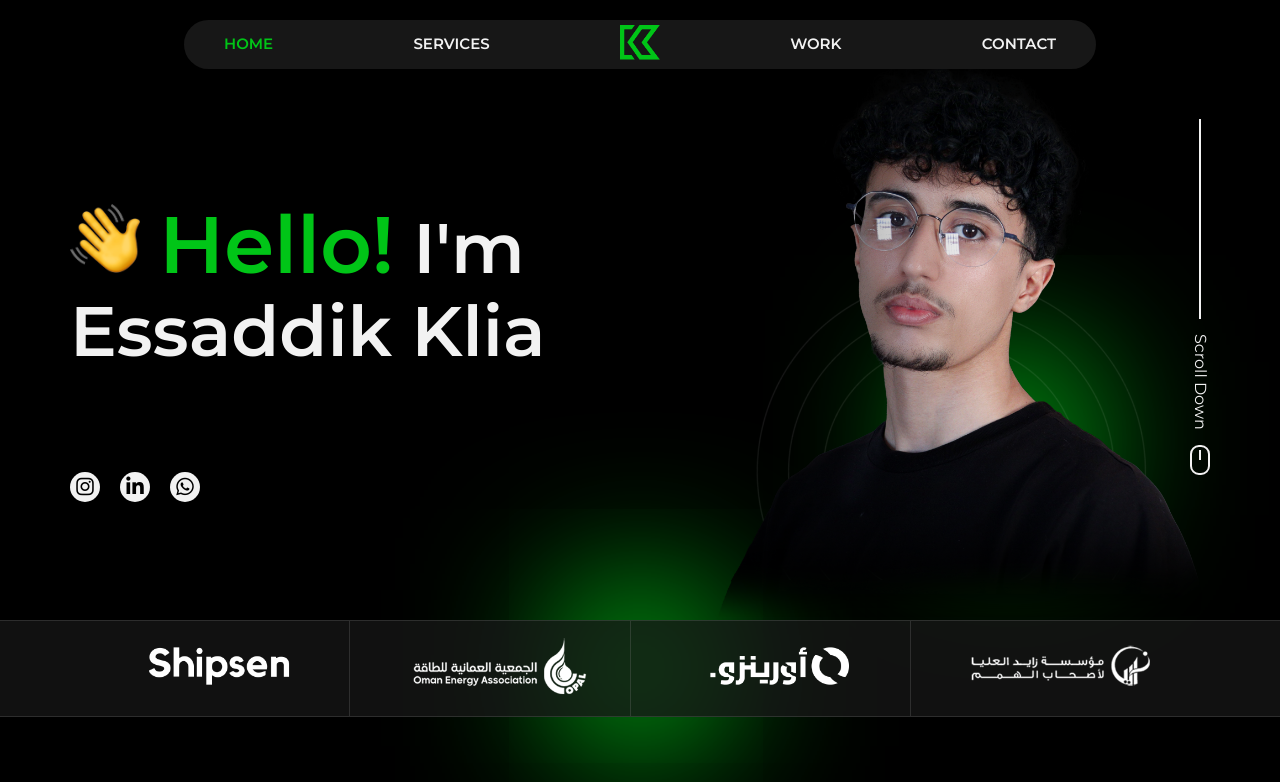
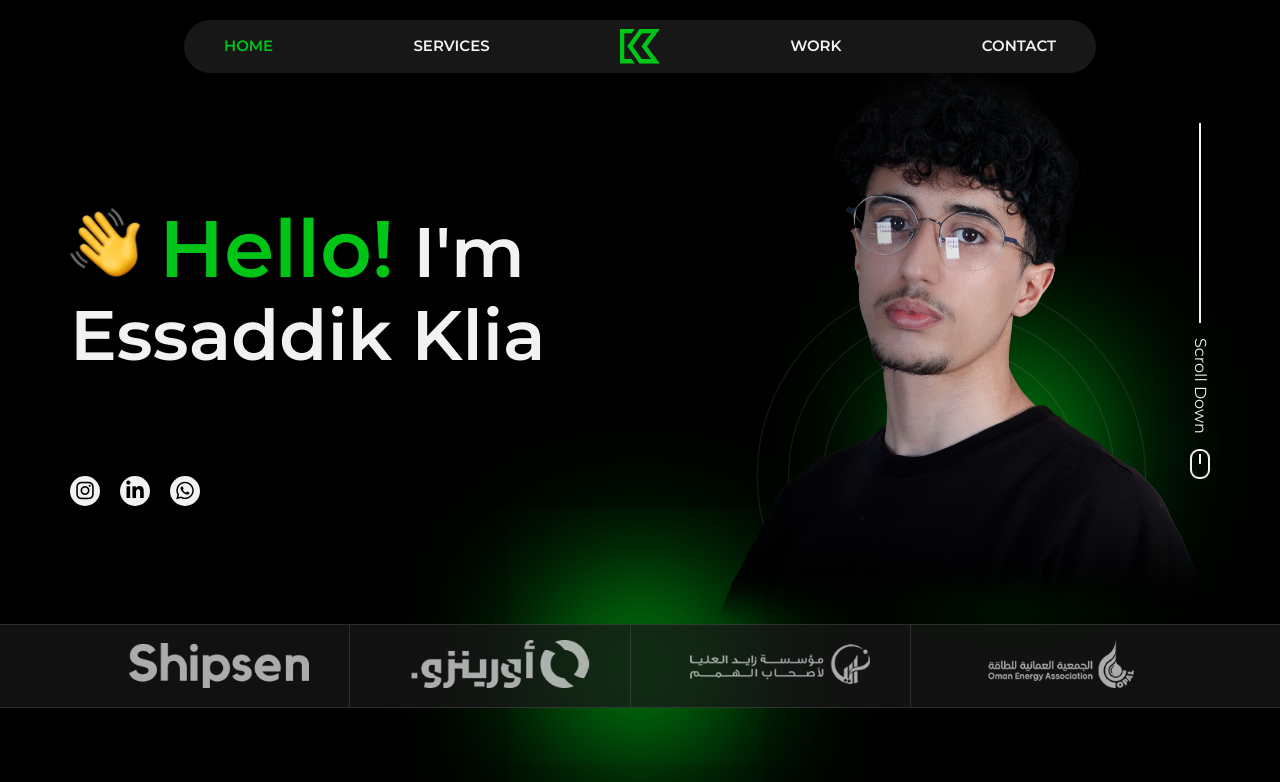
Before and after one commit to Amineolhint/Essaddik, a plain HTML site: page index.html in a window 1280 px wide. Shown: the top 782 px of the page. Drawn offline with Linux system fonts and the light colour scheme.

Commit message:
The index.html and style.css file has been modified and the image has been added

```diff
--- a/CSS/style.css
+++ b/CSS/style.css
@@ -144,6 +144,7 @@ header .container .navbar li .active {
 }
 
 header .container .logo img {
+    padding-top: 4px;
     width: 40px;
     max-width: 100%;
 }
@@ -194,6 +195,7 @@ header .container .logo img {
 .landing .line-right .text {
     writing-mode: vertical-rl;
 }
+
 @media (max-width: 768px) {
     .landing .line-right {
         display: none;
--- a/index.html
+++ b/index.html
@@ -77,16 +77,16 @@
         <div class="lamps lamp-center"></div>
         <div class="container">
             <div class="box">
-                <img src="images/c1.png">
+                <img src="images/x1.png">
             </div>
             <div class="box">
-                <img src="images/c2.png">
+                <img src="images/x2.png">
             </div>
             <div class="box">
-                <img src="images/c3.png">
+                <img src="images/x3.png">
             </div>
             <div class="box">
-                <img src="images/c4.png">
+                <img src="images/x4.png">
             </div>
         </div>
     </section>
@@ -161,11 +161,11 @@
                 <div class="box Graphic">
                     <div class="video">
                         <div class="lamps lamp-center lamp-video"></div>
-                        <img src="images/ww4 (1).png">
+                        <img src="images/social2.png">
                     </div>
                     <div class="video">
                         <div class="lamps lamp-center lamp-video"></div>
-                        <img src="images/ww4 (2).png" >
+                        <img src="images/social-1.png" >
                     </div>
                 </div>
             </div>
@@ -182,7 +182,7 @@
         <div class="container">
             <div class="arrow-left"><i class="fa-solid fa-angles-left"></i></div>
             <div class="box">
-                <img src="images/avatar-05.png" >
+                <img src="images/manqq.png" >
                 <div class="text">
                     <p>Working with Klia was amazing, I didn't request the normal
                         storyboard type video. I requested something a little
```
Also changed, not shown: images/c1.png (deleted), images/c2.png (deleted), images/c3.png (deleted), images/c4.png (deleted), images/manqq.png (added), images/social2.png (added), images/x1.png (added), images/x2.png (added), images/x3.png (added), images/x4.png (added), 3 other files.
